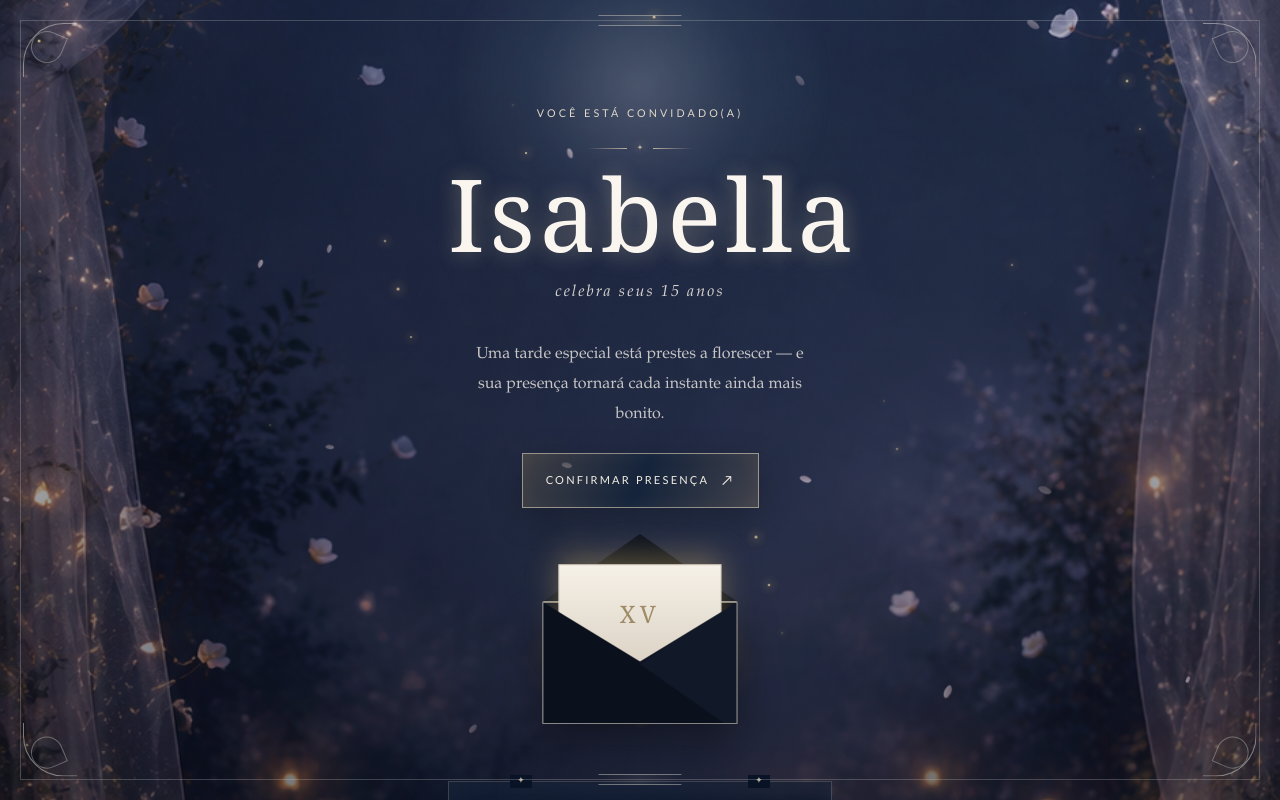
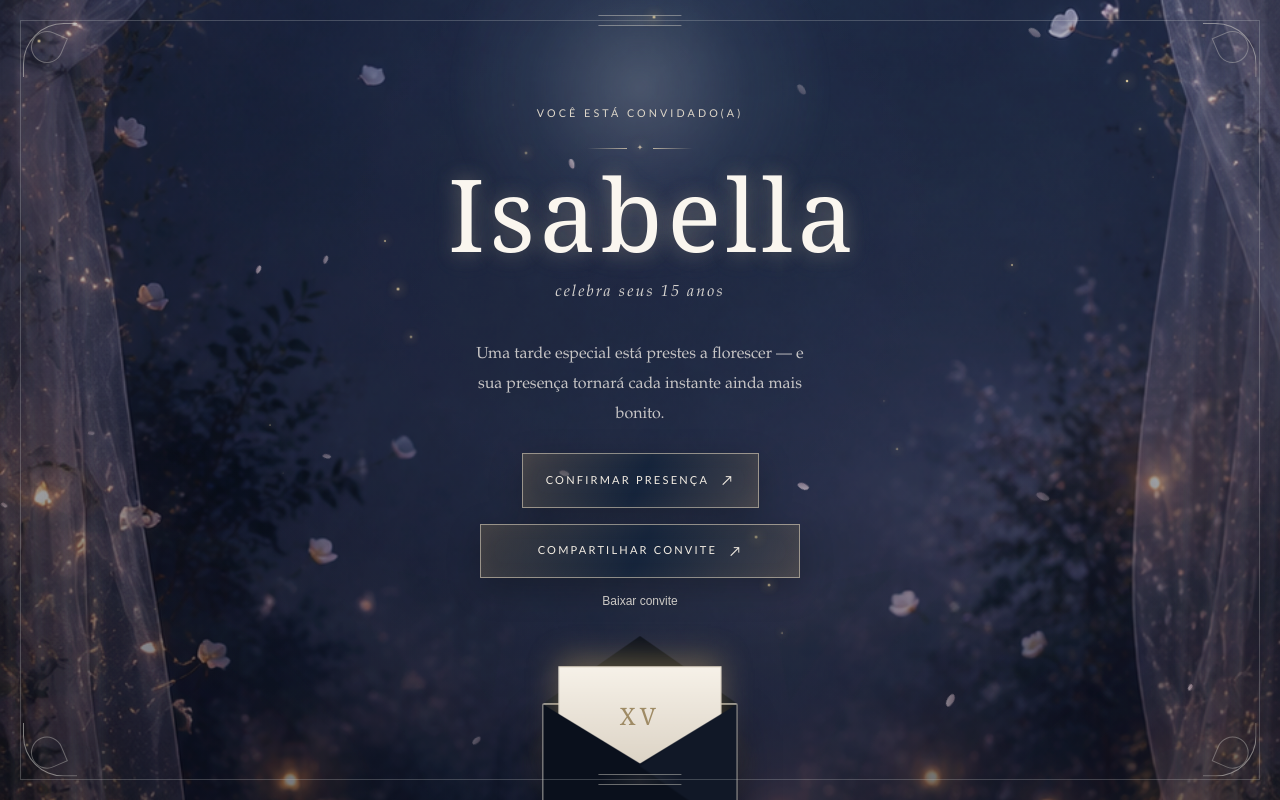
Before and after one commit to FelipeArauj0/isabela-15-anos, a Next.js app: page / in a window 1280 px wide. Shown: the top 800 px of the page. Built offline with nearby package versions, Linux system fonts and the light colour scheme.

Commit message:
feat: compartilhar arte do convite com opção para ocultar recurso

```diff
--- a/app/globals.css
+++ b/app/globals.css
@@ -633,3 +633,10 @@ h1 {
     transition-duration: 0.01ms !important;
   }
 }
+
+.shareInvitation { margin-top: 1rem; }
+.shareButton { cursor: pointer; max-width: 100%; min-width: 0; width: min(100%, 20rem); }
+.shareButton:disabled { opacity: 0.6; cursor: wait; }
+.downloadInvitation { display: block; margin-top: 0.85rem; font-family: Arial, sans-serif; font-size: 0.75rem; color: var(--silver); text-underline-offset: 3px; }
+.shareInvitation .shareStatus { margin: 0.7rem auto 0; font-family: Arial, sans-serif; font-size: 0.75rem; line-height: 1.5; color: var(--silver); }
+.shareStatus:empty { display: none; }
--- /dev/null
+++ b/app/invitation-config.ts
@@ -0,0 +1,3 @@
+// Troque true por false para ocultar Compartilhar convite e Baixar convite.
+// A confirmação de presença pelo WhatsApp continua funcionando.
+export const SHOW_PHOTO_SHARING = true;
--- a/app/page.tsx
+++ b/app/page.tsx
@@ -1,6 +1,7 @@
 "use client";
 
 import { useEffect, useMemo, useState, type CSSProperties } from "react";
+import { SHOW_PHOTO_SHARING } from "./invitation-config";
 
 const EVENT_DATE = new Date("2026-11-15T15:00:00-03:00").getTime();
 
@@ -49,6 +50,72 @@ function Countdown() {
           <span className="countdownLabel">{label}</span>
         </div>
       ))}
+    </div>
+  );
+}
+
+
+function ShareInvitation() {
+  const [file, setFile] = useState<File | null>(null);
+  const [status, setStatus] = useState("");
+  const [sharing, setSharing] = useState(false);
+
+  useEffect(() => {
+    const controller = new AbortController();
+    fetch("/convite-isabella.jpg", { signal: controller.signal })
+      .then((response) => {
+        if (!response.ok) throw new Error("Imagem indisponível");
+        return response.blob();
+      })
+      .then((blob) => {
+        setFile(new File([blob], "convite-isabella.jpg", { type: "image/jpeg" }));
+      })
+      .catch((error) => {
+        if (error.name !== "AbortError") {
+          setStatus("Use Baixar convite para salvar a imagem e enviar pelo WhatsApp.");
+        }
+      });
+    return () => controller.abort();
+  }, []);
+
+  async function shareInvitation() {
+    if (sharing) return;
+    if (!file || !navigator.share || !navigator.canShare?.({ files: [file] })) {
+      setStatus("Baixe a imagem abaixo e envie pelo WhatsApp.");
+      return;
+    }
+    setSharing(true);
+    setStatus("");
+    try {
+      await navigator.share({
+        files: [file],
+        title: "Isabella — 15 Anos",
+        text: "Você é meu convidado! Crie lembranças comigo neste momento especial.",
+      });
+    } catch (error) {
+      if (!(error instanceof DOMException && error.name === "AbortError")) {
+        setStatus("Não foi possível compartilhar. Baixe a imagem e envie pelo WhatsApp.");
+      }
+    } finally {
+      setSharing(false);
+    }
+  }
+
+  return (
+    <div className="shareInvitation">
+      <button
+        type="button"
+        className="confirmButton shareButton"
+        onClick={shareInvitation}
+        disabled={sharing}
+      >
+        <span>{sharing ? "Abrindo..." : "Compartilhar convite"}</span>
+        <b aria-hidden="true">↗</b>
+      </button>
+      <a className="downloadInvitation" href="/convite-isabella.jpg" download="convite-isabella.jpg">
+        Baixar convite
+      </a>
+      <p className="shareStatus" role="status">{status}</p>
     </div>
   );
 }
@@ -140,6 +207,7 @@ export default function Home() {
               <span>Confirmar presença</span>
               <b aria-hidden="true">↗</b>
             </a>
+            {SHOW_PHOTO_SHARING && <ShareInvitation />}
           </div>
         </header>
 
@@ -199,6 +267,7 @@ export default function Home() {
             <b aria-hidden="true">↗</b>
           </a>
           <small>Você será direcionado(a) ao WhatsApp</small>
+          {SHOW_PHOTO_SHARING && <ShareInvitation />}
         </section>
 
         <footer className="footer">
```
Also changed, not shown: public/convite-isabella.jpg (added), 1 other file (tests, documents, lock files or other folders).
